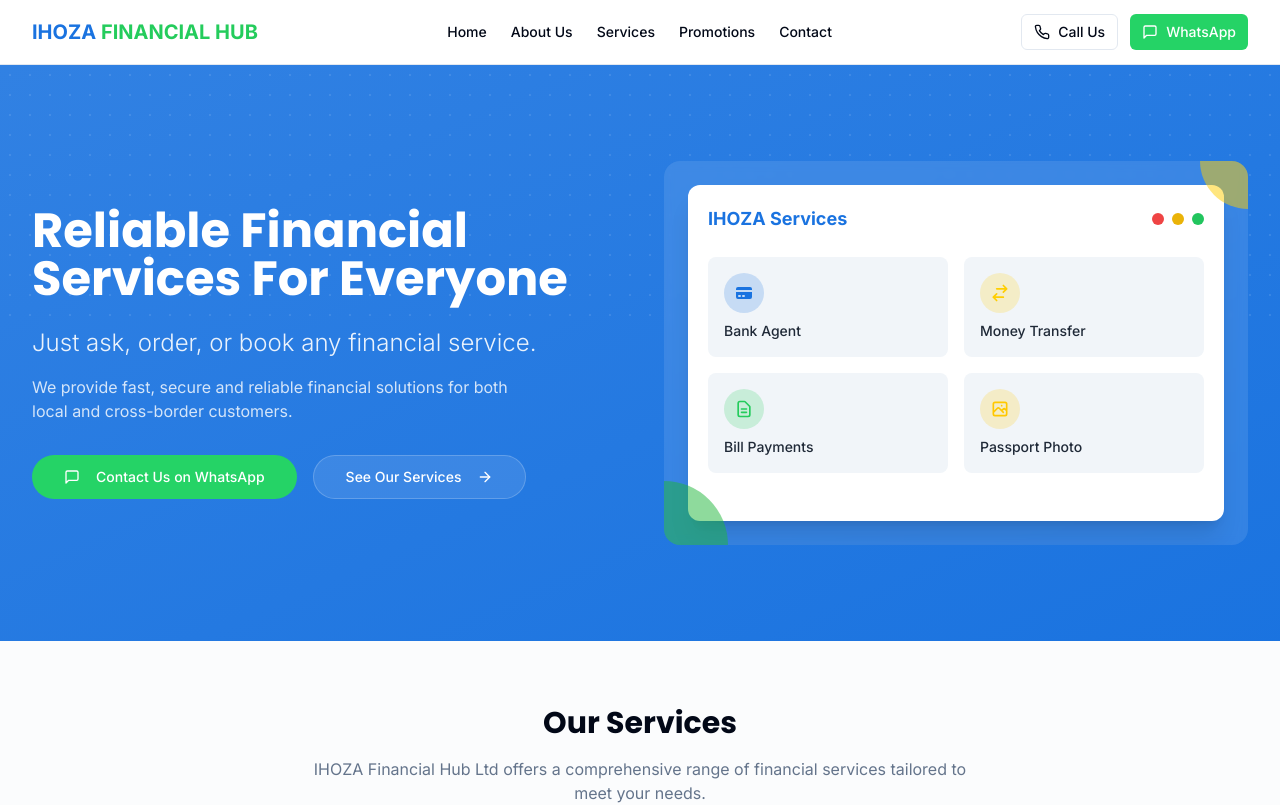
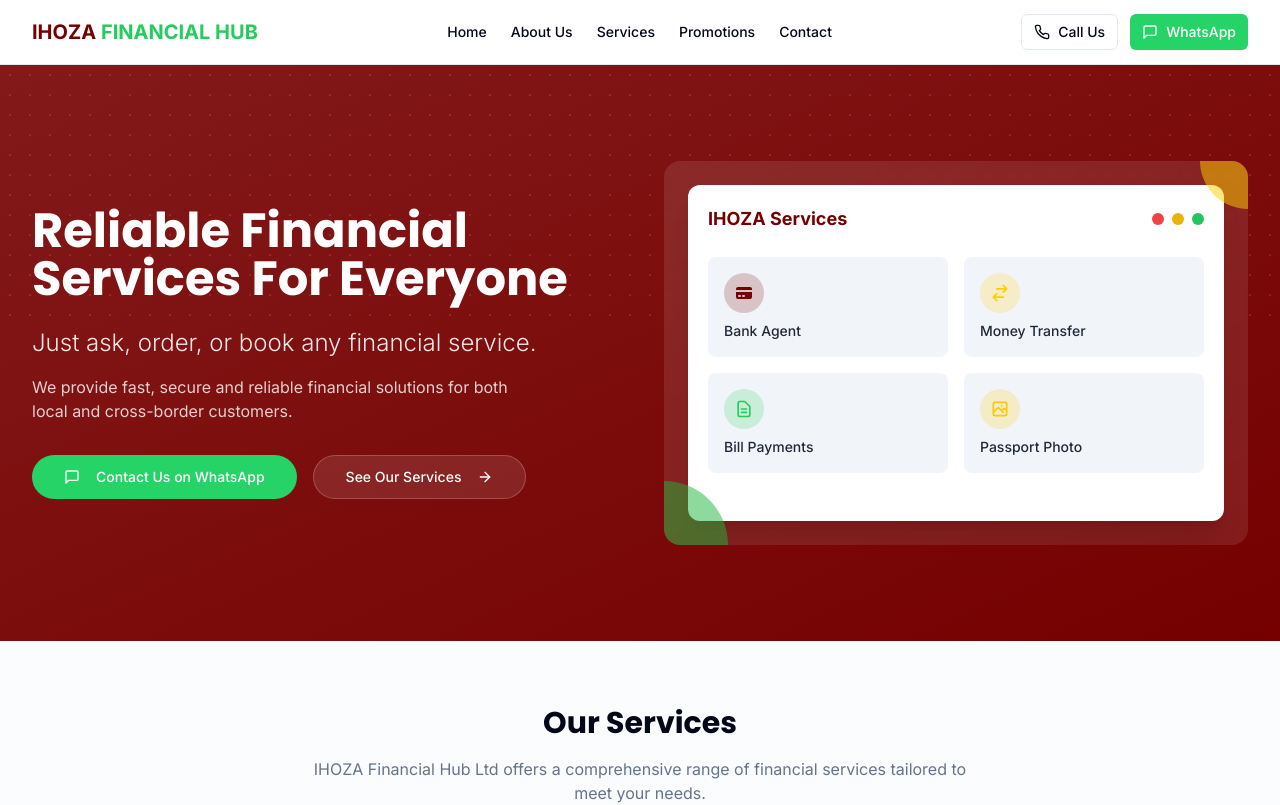
Before and after one commit to DavidkingMazimpaka/ihoza-financial-hub-ltd, a React (Vite) app: page / in a window 1280 px wide. Shown: the top 805 px of the page. Built offline with nearby package versions, Linux system fonts and the light colour scheme.

Commit message:
Change primary color to dark red

```diff
--- a/src/index.css
+++ b/src/index.css
@@ -16,7 +16,7 @@
     --popover: 0 0% 100%;
     --popover-foreground: 222.2 84% 4.9%;
 
-    --primary: 213 79% 49%;
+    --primary: 0 100% 23%;
     --primary-foreground: 210 40% 98%;
 
     --secondary: 47 100% 50%;
@@ -33,7 +33,7 @@
 
     --border: 214.3 31.8% 91.4%;
     --input: 214.3 31.8% 91.4%;
-    --ring: 213 79% 49%;
+    --ring: 0 100% 23%;
 
     --radius: 0.5rem;
 
@@ -44,7 +44,7 @@
     --sidebar-accent: 240 4.8% 95.9%;
     --sidebar-accent-foreground: 240 5.9% 10%;
     --sidebar-border: 220 13% 91%;
-    --sidebar-ring: 217.2 91.2% 59.8%;
+    --sidebar-ring: 0 100% 23%;
   }
 
   .dark {
@@ -57,7 +57,7 @@
     --popover: 222.2 84% 4.9%;
     --popover-foreground: 210 40% 98%;
 
-    --primary: 213 79% 49%;
+    --primary: 0 100% 23%;
     --primary-foreground: 210 40% 98%;
 
     --secondary: 47 100% 50%;
@@ -78,12 +78,12 @@
 
     --sidebar-background: 240 5.9% 10%;
     --sidebar-foreground: 240 4.8% 95.9%;
-    --sidebar-primary: 224.3 76.3% 48%;
+    --sidebar-primary: 0 100% 23%;
     --sidebar-primary-foreground: 0 0% 100%;
     --sidebar-accent: 240 3.7% 15.9%;
     --sidebar-accent-foreground: 240 4.8% 95.9%;
     --sidebar-border: 240 3.7% 15.9%;
-    --sidebar-ring: 217.2 91.2% 59.8%;
+    --sidebar-ring: 0 100% 23%;
   }
 }
 
--- a/tailwind.config.ts
+++ b/tailwind.config.ts
@@ -68,6 +68,7 @@ export default {
 					blue: '#1A78E2',
 					yellow: '#FFCE00',
 					green: '#1EB53A',
+					darkRed: '#8B0000' // Adding dark red color
 				}
 			},
 			borderRadius: {
```
